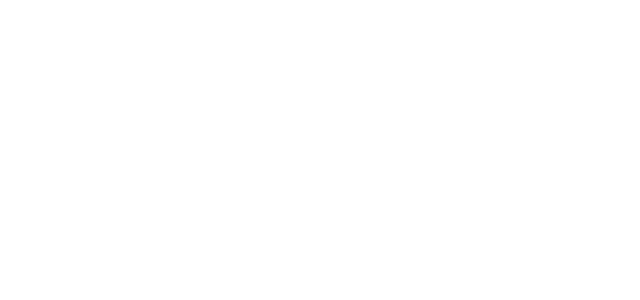
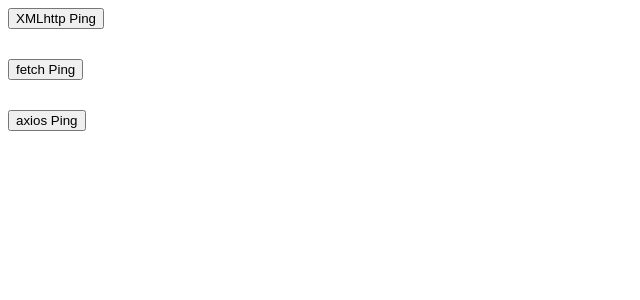
Before and after one commit to FrontendPrac/R_SpartaCodingClub, a React (Create React App) app: page /homework-api in a window 1280 px wide. Before the commit this address had no page. Shown: the top 300 px of the page, without its empty margins (0-640 px from the left). Built offline with nearby package versions, Linux system fonts and the light colour scheme.

Commit message:
request API by XMLhttp, fetch, axios

```diff
--- a/db.json
+++ b/db.json
@@ -1,4 +1,5 @@
 {
+  "ping": ["pong"],
   "sleep-time": [
     {
       "id": 0,
--- a/src/App.js
+++ b/src/App.js
@@ -6,6 +6,7 @@
 import XMLhttp from "./pages/XMLhttps";
 import Fetch from "./pages/Fetch";
 import Axios from "./pages/Axios";
+import HomeworkAPI from "./pages/HomeworkAPI";
 
 function App() {
   const [listTIL, setListTIL] = useState([]);
@@ -20,6 +21,7 @@
         <Route path="/xmlhttp" element={<XMLhttp />} />
         <Route path="/fetch" element={<Fetch />} />
         <Route path="/axios" element={<Axios />} />
+        <Route path="/homework-api" element={<HomeworkAPI />} />
         <Route path="/myself/:index" element={<Myself />} /> {/* 동적 라우팅 */}
       </Routes>
     </div>
--- a/src/index.js
+++ b/src/index.js
@@ -15,7 +15,4 @@
   </Provider>
 );
 
-// If you want to start measuring performance in your app, pass a function
-// to log results (for example: reportWebVitals(console.log))
-// or send to an analytics endpoint. Learn more: https://bit.ly/CRA-vitals
 reportWebVitals();
--- /dev/null
+++ b/src/pages/HomeworkAPI.js
@@ -0,0 +1,50 @@
+import axios from "axios";
+import React from "react";
+
+const HomeworkAPI = () => {
+  // axios
+  const axiosAPI = async () => {
+    const response = await axios.get("http://localhost:4000/ping");
+    console.log("response: ", response);
+    const data = response.data;
+    alert(data[0]);
+  };
+
+  // fetch
+  const fetchAPI = async () => {
+    const response = await fetch("http://localhost:4000/ping");
+    console.log("response: ", response);
+    const data = await response.json();
+    alert(data[0]);
+  };
+
+  // XMLhttp
+  const XMLhttpAPI = () => {
+    const xhr = new XMLHttpRequest();
+
+    xhr.open("GET", "http://localhost:4000/ping");
+    xhr.send();
+    xhr.onload = function () {
+      const response = JSON.parse(xhr.responseText);
+      console.log("response: ", response);
+      const data = response[0];
+      alert(data);
+    };
+  };
+
+  return (
+    <div style={{ display: "flex", flexDirection: "column", gap: "30px" }}>
+      <div>
+        <button onClick={XMLhttpAPI}>XMLhttp Ping</button>
+      </div>
+      <div>
+        <button onClick={fetchAPI}>fetch Ping</button>
+      </div>
+      <div>
+        <button onClick={axiosAPI}>axios Ping</button>
+      </div>
+    </div>
+  );
+};
+
+export default HomeworkAPI;
```
Also changed, not shown: 1 other file (tests, documents, lock files or other folders).
